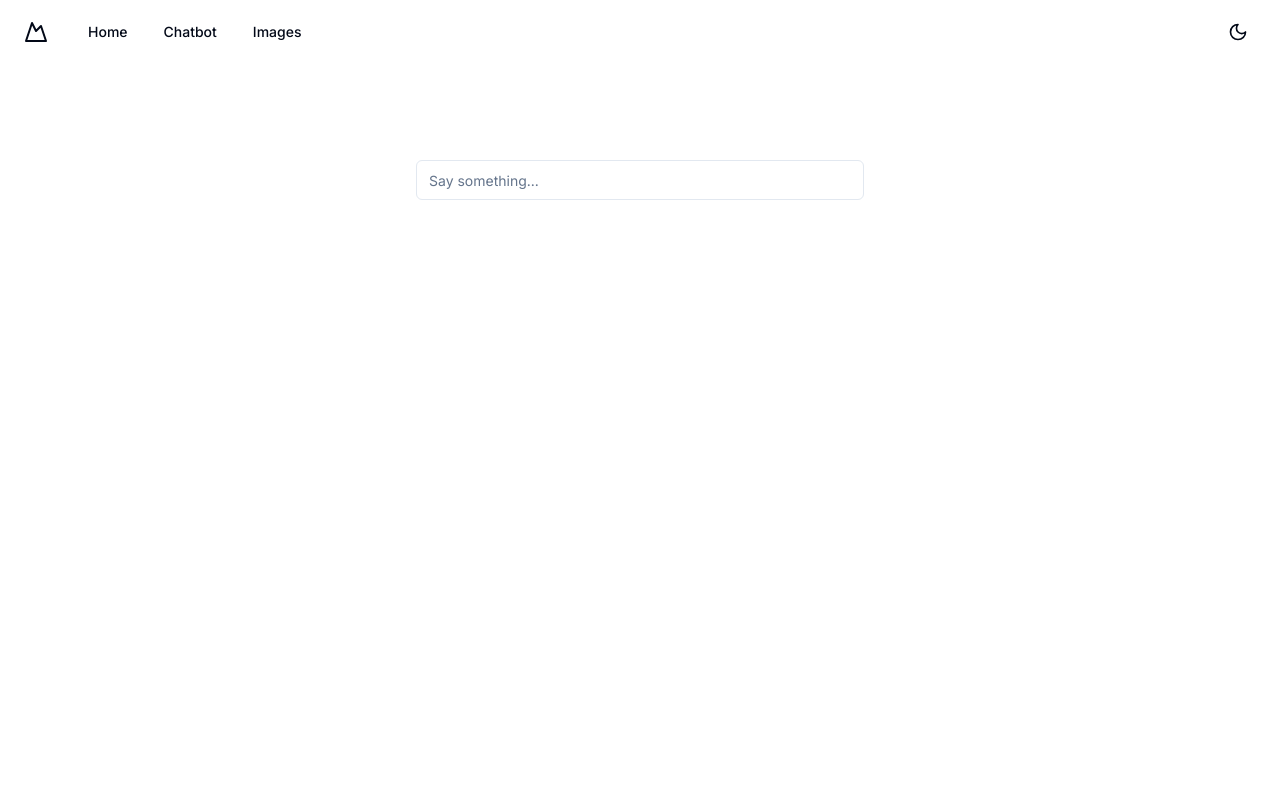
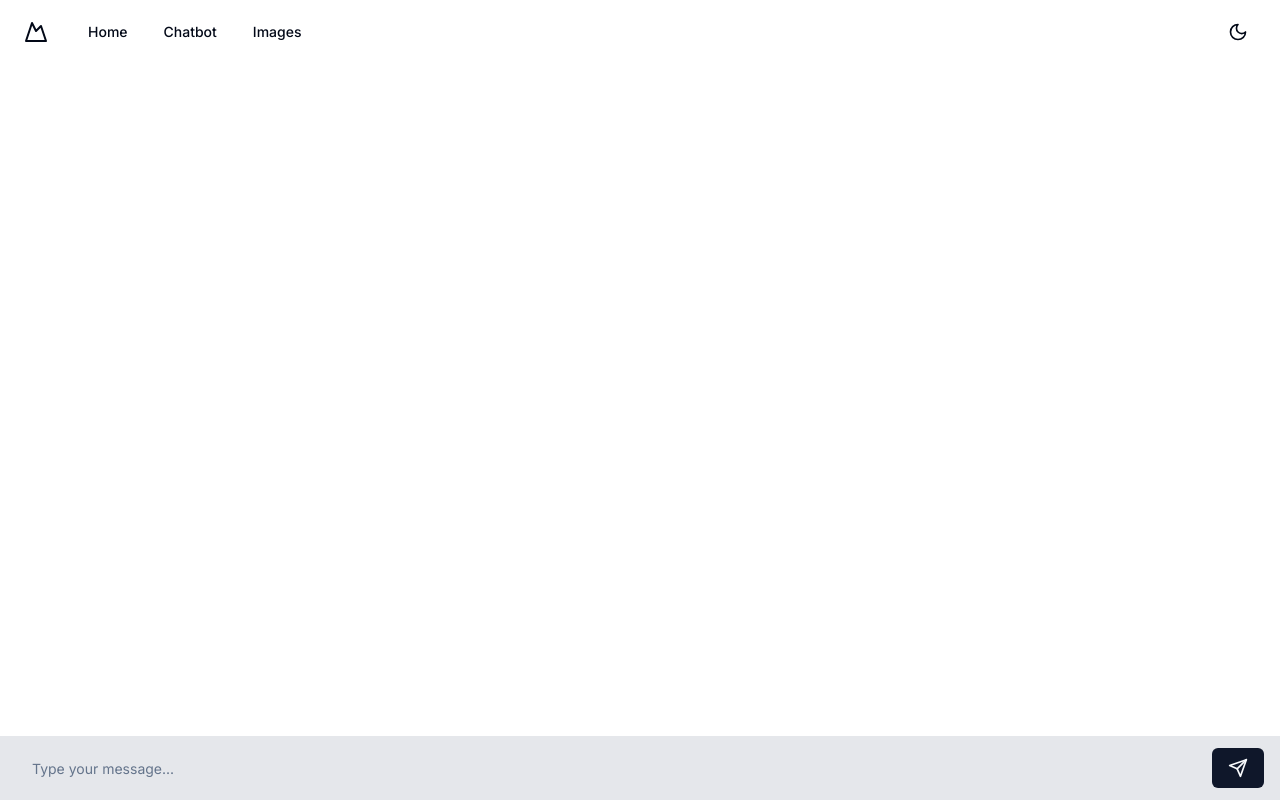
Before and after one commit to zepedroc/Whatevs, a Next.js app: page /chatbot in a window 1280 px wide. Built offline with nearby package versions, Linux system fonts and the light colour scheme.

Commit message:
Improve chatbot UI

```diff
--- a/package.json
+++ b/package.json
@@ -25,6 +25,8 @@
     "next-themes": "^0.3.0",
     "react": "18.3.1",
     "react-dom": "18.3.1",
+    "react-markdown": "^9.0.1",
+    "remark-gfm": "^4.0.0",
     "tailwind-merge": "^2.3.0",
     "tailwindcss-animate": "^1.0.7"
   },
--- a/src/app/(with_navbar)/chatbot/page.tsx
+++ b/src/app/(with_navbar)/chatbot/page.tsx
@@ -1,25 +1,78 @@
 'use client';
 
+import { JSX, SVGProps } from 'react';
 import { useChat } from 'ai/react';
+import Markdown from 'react-markdown';
+import remarkGfm from 'remark-gfm';
 
 import { Input } from '@/components/ui/input';
+import { Button } from '@/components/ui/button';
+
+const getChatMessage = (content: string) => {
+  return (
+    <div className="flex">
+      <div className="max-w-[70%] rounded-lg bg-gray-200 p-3 text-gray-800">
+        <Markdown remarkPlugins={[remarkGfm]}>{content}</Markdown>
+      </div>
+    </div>
+  );
+};
+
+const getUserMessage = (content: string) => {
+  return (
+    <div className="flex justify-end">
+      <div className="max-w-[70%] rounded-lg bg-gray-900 p-3 text-white">
+        <p>{content}</p>
+      </div>
+    </div>
+  );
+};
 
 export default function Chat() {
   const { messages, input, handleInputChange, handleSubmit } = useChat();
   return (
-    <div className="flex flex-col w-full max-w-md py-24 mx-auto stretch">
-      {messages.length > 0
-        ? messages.map((m) => (
-            <div key={m.id} className="whitespace-pre-wrap">
-              {m.role === 'user' ? 'User: ' : 'AI: '}
-              {m.content}
-            </div>
-          ))
-        : null}
-
-      <form onSubmit={handleSubmit}>
-        <Input value={input} placeholder="Say something..." onChange={handleInputChange} />
+    <div className="flex flex-col h-85vh">
+      <div className="flex-1 overflow-auto p-4">
+        <div className="space-y-4">
+          {messages.length > 0
+            ? messages.map((m) => <>{m.role === 'user' ? getUserMessage(m.content) : getChatMessage(m.content)}</>)
+            : null}
+        </div>
+      </div>
+      <form onSubmit={handleSubmit} className="fixed bottom-0 w-screen">
+        <div className="flex items-center justify-between bg-gray-200 px-4 py-3">
+          <Input
+            className="flex-1 rounded-md border-none bg-transparent px-4 py-2 focus:outline-none"
+            placeholder="Type your message..."
+            type="text"
+            value={input}
+            onChange={handleInputChange}
+          />
+          <Button className="ml-4" type="submit">
+            <SendIcon className="h-5 w-5" />
+          </Button>
+        </div>
       </form>
     </div>
   );
 }
+
+function SendIcon(props: JSX.IntrinsicAttributes & SVGProps<SVGSVGElement>) {
+  return (
+    <svg
+      {...props}
+      xmlns="http://www.w3.org/2000/svg"
+      width="24"
+      height="24"
+      viewBox="0 0 24 24"
+      fill="none"
+      stroke="currentColor"
+      strokeWidth="2"
+      strokeLinecap="round"
+      strokeLinejoin="round"
+    >
+      <path d="m22 2-7 20-4-9-9-4Z" />
+      <path d="M22 2 11 13" />
+    </svg>
+  );
+}
--- a/src/app/globals.css
+++ b/src/app/globals.css
@@ -72,5 +72,6 @@
     }
     body {
       @apply bg-background text-foreground;
+      height: 100vh;
     }
   }
--- a/tailwind.config.ts
+++ b/tailwind.config.ts
@@ -13,6 +13,9 @@ const config = {
       },
     },
     extend: {
+      height: {
+        '85vh': '85vh',
+      },
       colors: {
         border: 'hsl(var(--border))',
         input: 'hsl(var(--input))',
```
Also changed, not shown: 1 other file (tests, documents, lock files or other folders).
